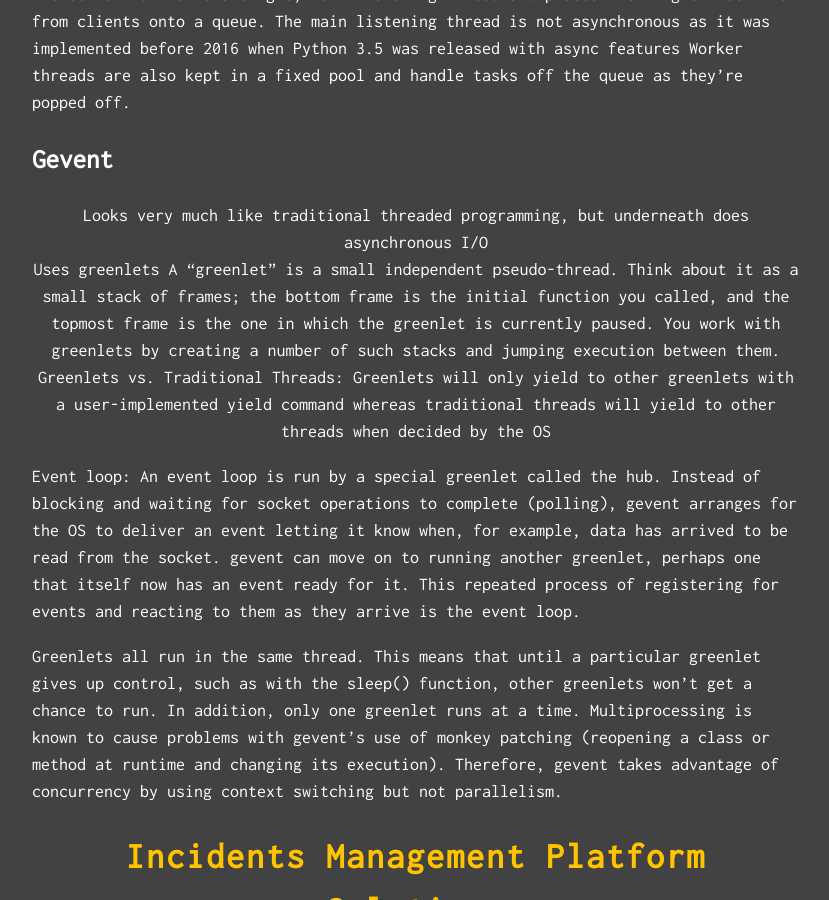
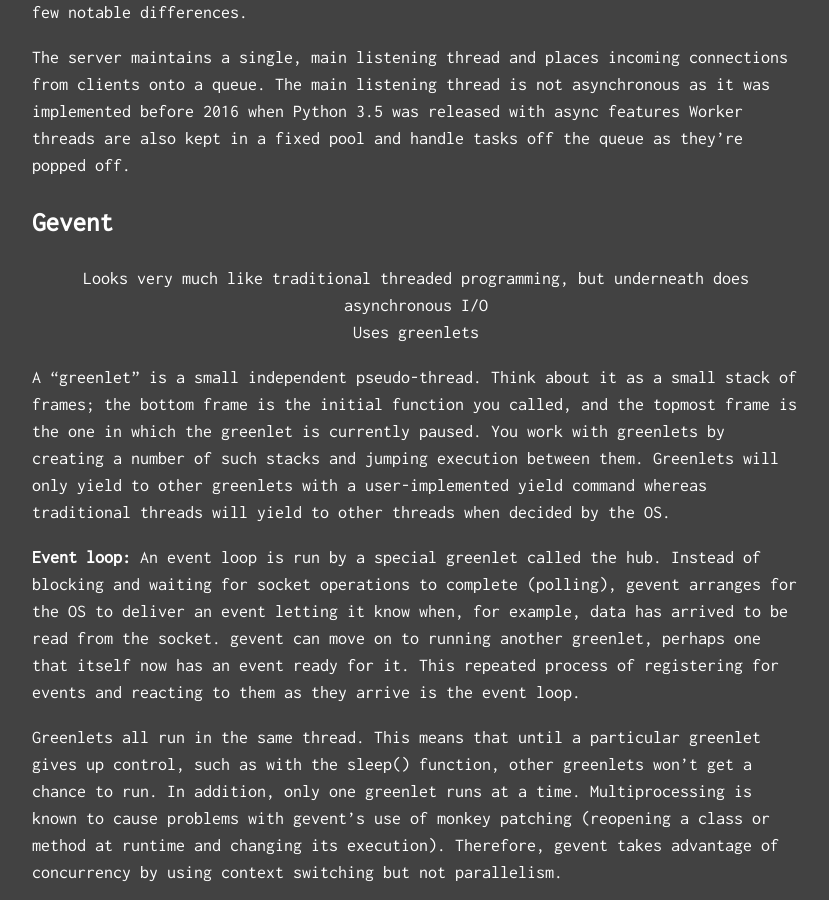
Before and after one commit to justintranjt/justintranjt.github.io, a Jekyll site: the page built from _projects/2018-08-31-POC.md, in a window 1280 px wide and 900 px high, scrolled down 12180 px. Shown: the whole window, without its empty margins (224-1053 px from the left). Built offline with Jekyll 4.4.1, drawn with Linux system fonts in a browser that asks for light colours; some of the changed text lies outside the part shown.

Commit message:
Update 2018-08-31-POC.md
Fix table

```diff
--- a/_projects/2018-08-31-POC.md
+++ b/_projects/2018-08-31-POC.md
@@ -172,6 +172,7 @@
 3. 1000 immediate, concurrent users over 1 minute and maintained for another minute
 
 Let's get right to the results:
+
 |             | Waitress | CherryPy | Twisted Web | mod_wsgi | gevent |
 |:-----------:|:--------:|:--------:|:-----------:|:--------:|:------:|
 | Test 1 Avg. |   0.00%  |   0.00%  |    0.00%    |   0.00%  |  0.00% |
@@ -228,11 +229,10 @@
 ## Gevent
 * Looks very much like traditional threaded programming, but underneath does asynchronous I/O
 * Uses greenlets
-A “greenlet” is a small independent pseudo-thread. Think about it as a small stack of frames; the bottom frame is the initial function you called, and the topmost frame is the one in which the greenlet is currently paused. You work with greenlets by creating a number of such stacks and jumping execution between them.
-Greenlets vs. Traditional Threads:
-Greenlets will only yield to other greenlets with a user-implemented yield command whereas traditional threads will yield to other threads when decided by the OS
 
-Event loop:
+A “greenlet” is a small independent pseudo-thread. Think about it as a small stack of frames; the bottom frame is the initial function you called, and the topmost frame is the one in which the greenlet is currently paused. You work with greenlets by creating a number of such stacks and jumping execution between them. Greenlets will only yield to other greenlets with a user-implemented yield command whereas traditional threads will yield to other threads when decided by the OS.
+
+**Event loop:**
 An event loop is run by a special greenlet called the hub. Instead of blocking and waiting for socket operations to complete (polling), gevent arranges for the OS to deliver an event letting it know when, for example, data has arrived to be read from the socket.
 gevent can move on to running another greenlet, perhaps one that itself now has an event ready for it. This repeated process of registering for events and reacting to them as they arrive is the event loop.
 
```
